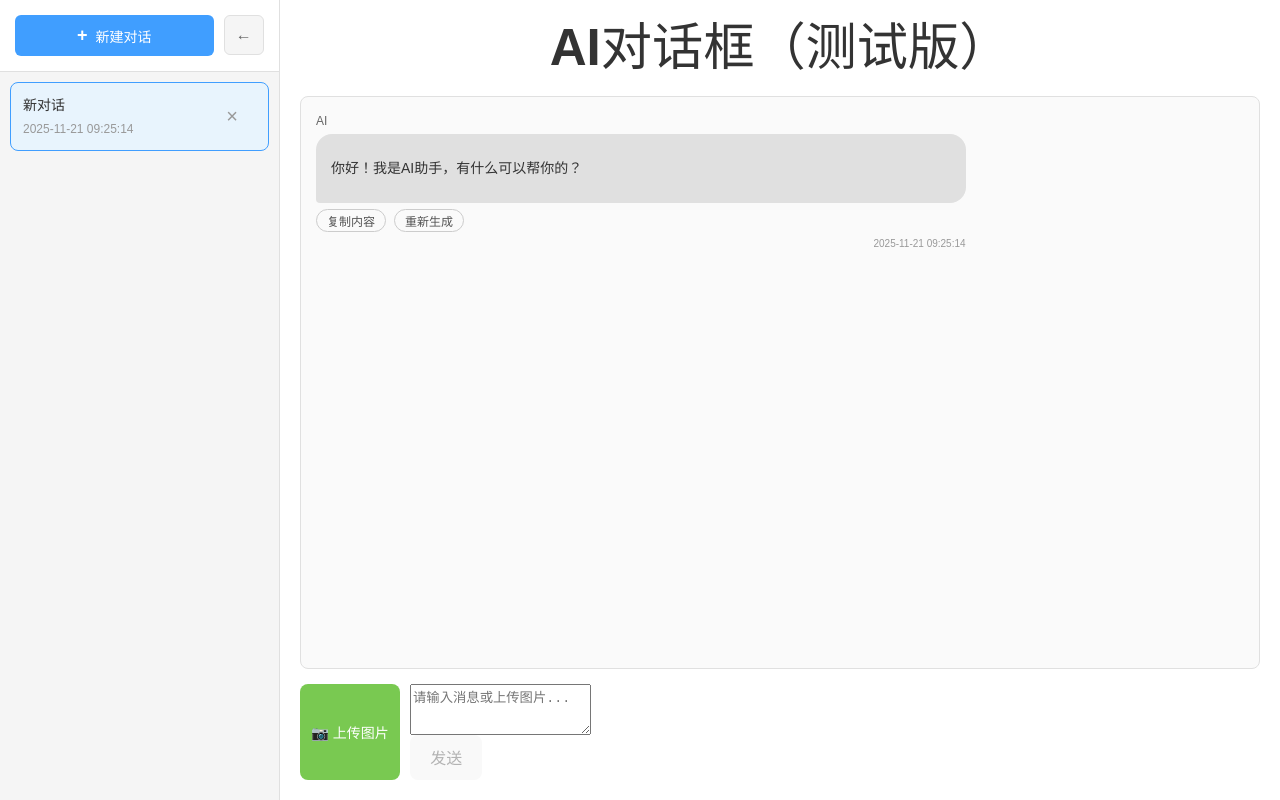
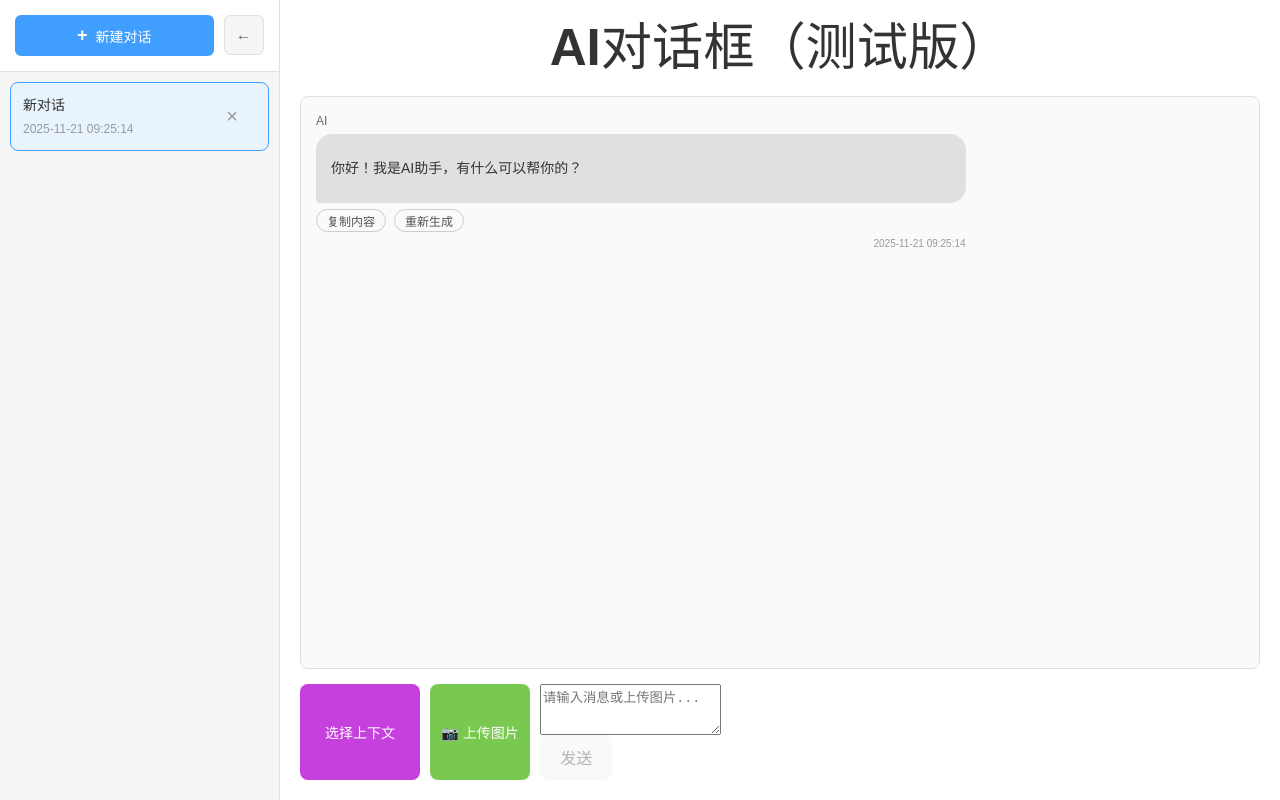
Before and after one commit to ShevenTeen-17/AI-Chat, a Vue app: page / in a window 1280 px wide. Built offline with nearby package versions, Linux system fonts and the light colour scheme.

Commit message:
选择上下文

```diff
--- a/src/components/App.vue
+++ b/src/components/App.vue
@@ -51,7 +51,26 @@
         </template>
       </div>
 
+      <!-- 上下文选择器区域 -->
+      <div
+        class="context-selector-container"
+        v-if="showContextSelector"
+      >
+        <ContextSelector
+          :messages="messages"
+          v-model:selected="selectedContextIds"
+          ref="contextSelectorRef"
+        />
+      </div>
+
       <div class="input-actions">
+        <button
+          class="context-btn"
+          @click="toggleContextSelector"
+          :disabled="chatStore.global.isSending"
+        >
+          {{ showContextSelector ? '关闭上下文' : '选择上下文' }}
+        </button>
         <button
           class="image-upload-btn"
           @click="triggerImageUpload"
@@ -86,10 +105,16 @@ import Sidebar from './Sidebar.vue';
 import InputArea from './InputArea.vue';
 import VirtualList from './VirtualList.vue';
 import MessageItem from './message/MessageItem.vue';
+import ContextSelector from './ContextSelector.vue'; // 导入上下文选择组件
 
 // 侧边栏状态
 const sidebarCollapsed = ref(false);
 const imageInput = ref(null);
+
+// 上下文选择相关状态
+const showContextSelector = ref(false);
+const selectedContextIds = ref([]);
+const contextSelectorRef = ref(null);
 
 // 会话管理
 const {
@@ -136,10 +161,60 @@ function getMessageState(msgId) {
   return currentMessageStates.value[msgId] || chatStore.messageStates[msgId] || 'success';
 }
 
-// 发送文本消息
 function handleSendText(content) {
-  sendMessage(content);
+  // 获取选中的上下文消息
+  let contextMessages = [];
+  if (contextSelectorRef.value) {
+    contextMessages = contextSelectorRef.value.getSelectedMessages();
+  }
+
+  // 构建包含上下文的完整内容
+  let fullContent = content;
+  if (contextMessages.length > 0) {
+    const contextContent = contextMessages.map(msg => {
+      const role = msg.role === 'user' ? '用户' : 'AI';
+      // 处理不同类型消息的内容提取
+      let msgContent = '';
+      if (msg.type === 'text') {
+        msgContent = msg.content;
+      } else if (msg.type === 'image') {
+        msgContent = '[图片消息]';
+      } else if (msg.type === 'card' && typeof msg.content === 'object') {
+        msgContent = `[卡片: ${msg.content.title || '无标题'}]`;
+      }
+      return `[${role}]: ${msgContent}`;
+    }).join('\n');
+
+    fullContent = `参考以下上下文进行回答:\n${contextContent}\n\n我的问题: ${content}`;
+  }
+
+  sendMessage(fullContent);
   scrollToBottom();
+
+  // 发送后关闭上下文选择器并清空选择
+  if (showContextSelector.value) {
+    toggleContextSelector();
+  }
+  selectedContextIds.value = [];
+}
+
+
+// 会话管理事件处理（修改原有方法，添加上下文重置逻辑）
+function handleNewChat() {
+  createNewSession();
+  scrollToBottom();
+  // 新建会话时关闭上下文选择器（新增）
+  showContextSelector.value = false;
+  selectedContextIds.value = [];
+}
+
+function handleSwitchSession(sessionId) {
+  switchSession(sessionId);
+  hydrateStreamProgress();
+  scrollToBottom();
+  // 切换会话时关闭上下文选择器（新增）
+  showContextSelector.value = false;
+  selectedContextIds.value = [];
 }
 
 // 图片上传处理
@@ -166,17 +241,17 @@ function handleImageSelected(event) {
   event.target.value = '';
 }
 
-// 会话管理事件处理
-function handleNewChat() {
-  createNewSession();
-  scrollToBottom();
+// 上下文选择器切换
+function toggleContextSelector() {
+  showContextSelector.value = !showContextSelector.value;
+  // 重置选择状态
+  if (!showContextSelector.value) {
+    selectedContextIds.value = [];
+  }
 }
 
-function handleSwitchSession(sessionId) {
-  switchSession(sessionId);
-  hydrateStreamProgress();
-  scrollToBottom();
-}
+// 实现处理方法
+// 选择同步由 v-model:selected 自动处理
 
 function handleDeleteSession(sessionId) {
   deleteSession(sessionId);
@@ -272,9 +347,39 @@ onMounted(() => {
   background-color: #fafafa;
 }
 
+/* 上下文选择器样式 */
+.context-selector-container {
+  margin-bottom: 10px;
+  max-height: 200px;
+  overflow: hidden;
+}
+
 .input-actions {
   display: flex;
   gap: 10px;
+}
+
+/* 上下文按钮样式 */
+.context-btn {
+  width: 120px;
+  background-color: #c540dd;
+  color: white;
+  border: none;
+  border-radius: 8px;
+  cursor: pointer;
+  font-size: 14px;
+  display: flex;
+  align-items: center;
+  justify-content: center;
+}
+
+.context-btn:hover {
+  background-color: #ba6ddb;
+}
+
+.context-btn:disabled {
+  background-color: #d09bd9;
+  cursor: not-allowed;
 }
 
 .image-upload-btn {
--- a/src/components/ContextSelector.vue
+++ b/src/components/ContextSelector.vue
@@ -20,14 +20,20 @@
 </template>
 
 <script setup>
-import { ref, computed } from 'vue';
+import { ref, computed, watch } from 'vue';
 
 const props = defineProps({
   messages: {
     type: Array,
     required: true
+  },
+  selected: {
+    type: Array,
+    default: () => []
   }
 });
+
+const emit = defineEmits(['update:selected']);
 
 const selectedIds = ref([]);
 
@@ -50,6 +56,7 @@ const toggleSelection = (id) => {
   } else {
     selectedIds.value.push(id);
   }
+  emit('update:selected', [...selectedIds.value]);
 };
 
 const toggleSelectAll = () => {
@@ -58,6 +65,7 @@ const toggleSelectAll = () => {
   } else {
     selectedIds.value = contextMessages.value.map(msg => msg.id);
   }
+  emit('update:selected', [...selectedIds.value]);
 };
 
 const getPreview = (content) => {
@@ -71,8 +79,18 @@ const getSelectedMessages = () => {
   return contextMessages.value.filter(msg => selectedIds.value.includes(msg.id));
 };
 
+// 当外部selectedIds变化时同步内部状态
+watch(
+  () => props.selected,
+  (newSelected) => {
+    selectedIds.value = Array.isArray(newSelected) ? [...newSelected] : [];
+  },
+  { immediate: true }
+);
+
 defineExpose({
-  getSelectedMessages
+  getSelectedMessages,
+  toggleSelectAll
 });
 </script>
 
```
